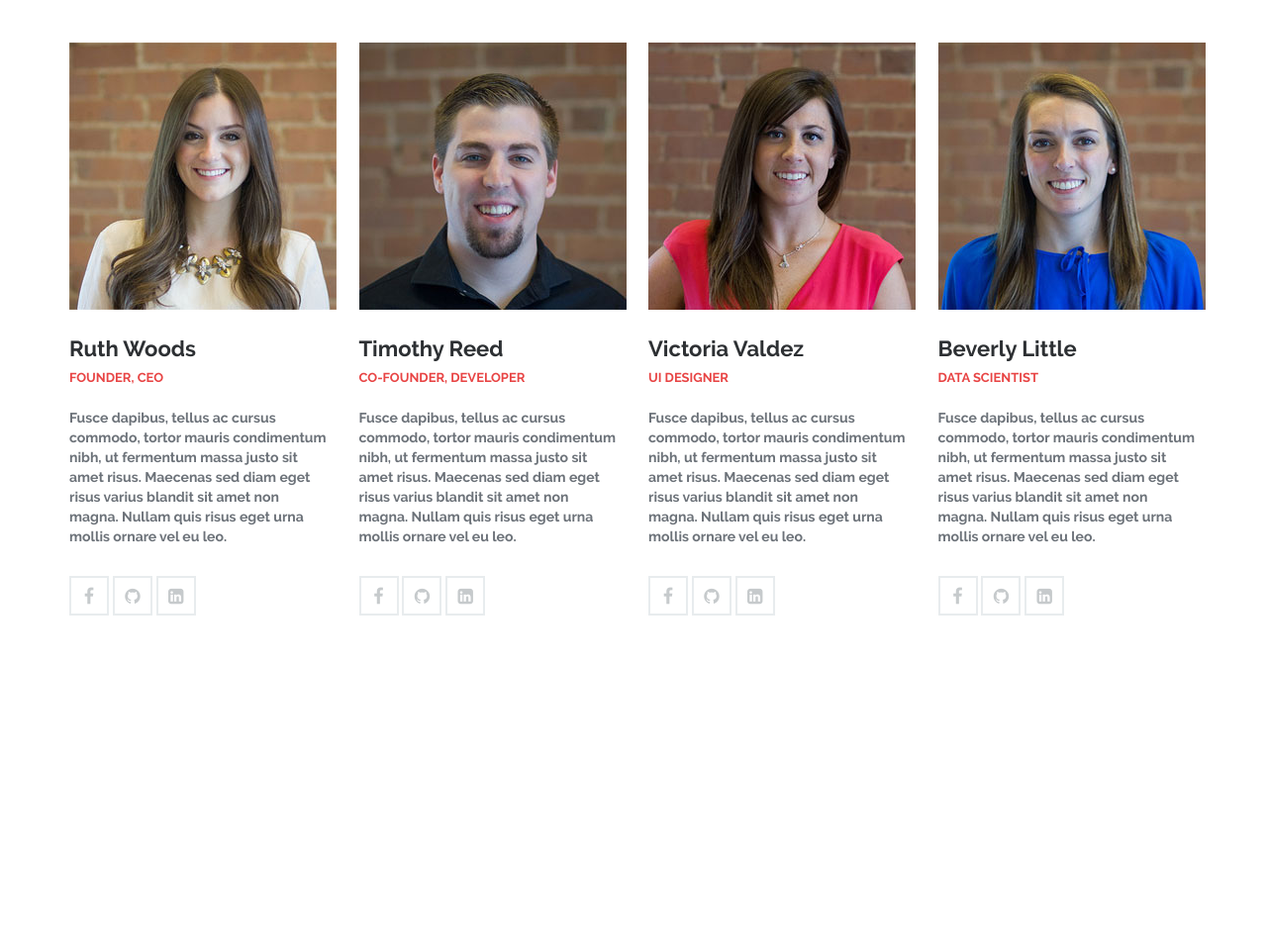
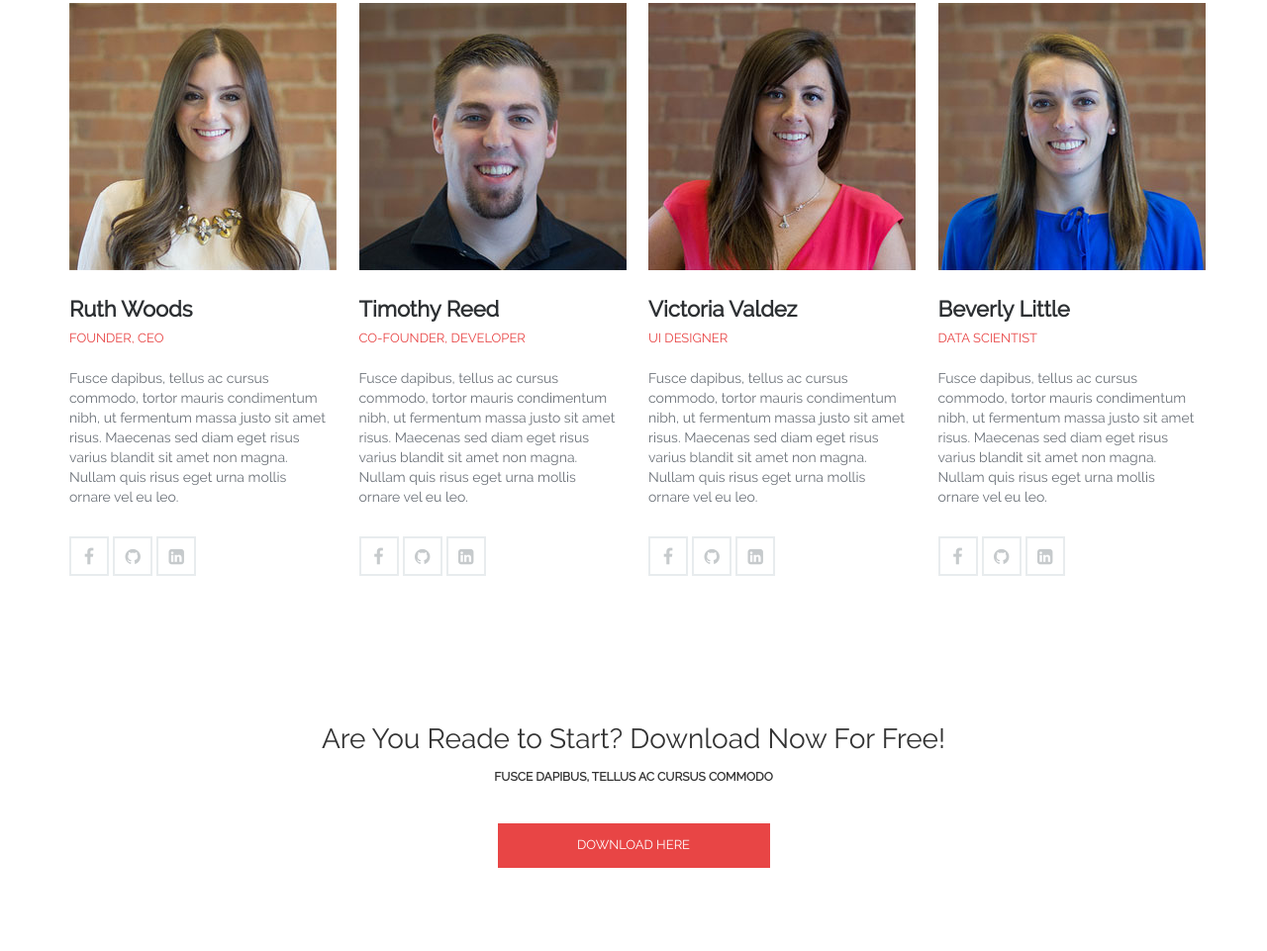
Before and after one commit to YakovenkoMaksim/Adaptive_site_Bootstrap, a plain HTML site: page index.html in a window 1280 px wide. Shown: the part 1839-2800 px from the top of the page at 99% size. Before the commit the page ends 2561 px from the top, so only its background shows below. Drawn offline with Linux system fonts and the light colour scheme.

Commit message:
the section download is ready

```diff
--- a/css/main.css
+++ b/css/main.css
@@ -4,7 +4,7 @@
 }
 
 body {
-    font-family: "RalewayBold", sans-serif;
+    font-family: "RalewayRegular", sans-serif;
     font-size: 16px;
     min-width: 320px;
 }
@@ -18,12 +18,18 @@ body {
 }
 
 .btn_md {
-    padding: 13px 50px;
+    height: 48px;
+    width: 202px;
     font-size: 13px;
 }
 
 .btn_lg {
-    padding: 10px 50px;
+    margin-top: 36px;
+    /*padding: 12px 70px;*/
+    height: 45px;
+    width: 275px;
+    color: #fff;
+    font-size: 13px;
 }
 
 /*Header section*/
@@ -106,6 +112,7 @@ nav {
     color: #2d3033;
     padding-top: 13px;
     padding-bottom: 8px;
+    font-weight: bold;
 }
 
 .features p {
@@ -152,6 +159,7 @@ nav {
 .work_descr h4 {
     font-size: 14px;
     text-transform: uppercase;
+    font-weight: bold;
 }
 
 /*Team section*/
@@ -165,6 +173,7 @@ nav {
     color: #2d3033;
     padding-top: 17px;
     margin-bottom: 5px;
+    font-weight: bold;
 }
 
 .team span {
@@ -193,3 +202,20 @@ nav {
     text-align: center;
     padding-top: 10px;
 }
+
+/*Download section*/
+
+.download_block {
+    text-align: center;
+    margin: 50px 0 100px;
+}
+
+.download_block h4 {
+    font-size: 28px;
+}
+
+.download_block span {
+    text-transform: uppercase;
+    font-size: 12px;
+    font-weight: bold;
+}
--- a/index.html
+++ b/index.html
@@ -246,7 +246,21 @@
     </div>
 </section>
 
+<!--Download section-->
 
+<section class="download">
+    <div class="container">
+        <div class="row">
+            <div class="col-md-8 col-md-offset-2">
+                <div class="download_block">
+                    <h4>Are You Reade to Start? Download Now For Free!</h4>
+                    <span>Fusce dapibus, tellus ac cursus commodo</span><br>
+                    <button class="my_btn btn_lg">Download here</button>
+                </div>
+            </div>
+        </div>
+    </div>
+</section>
 
 <script src="libs/jquery/jquery-2.1.4.min.js"></script>
 <script src="libs/bootstrap/js/bootstrap.min.js"></script>
```
